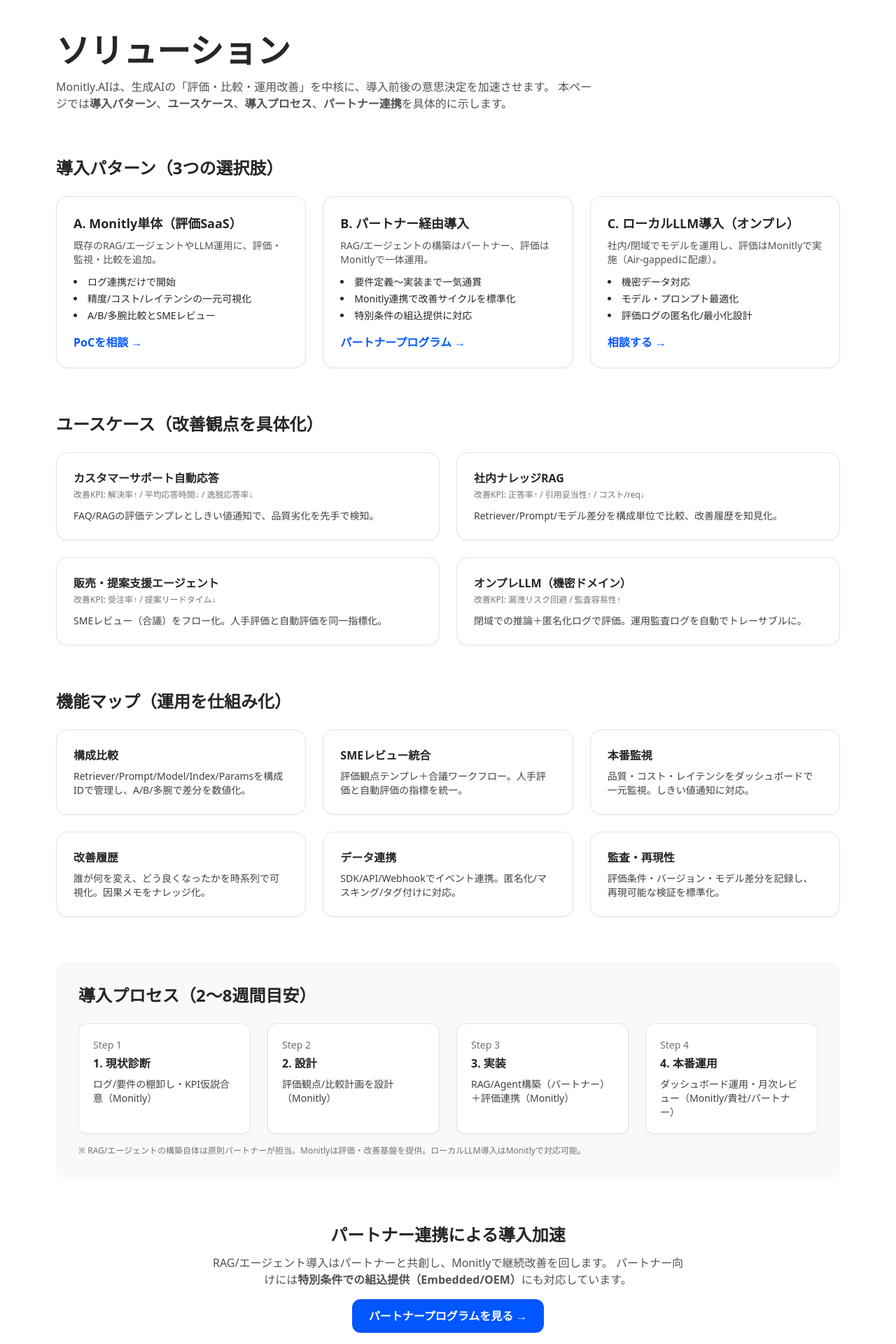
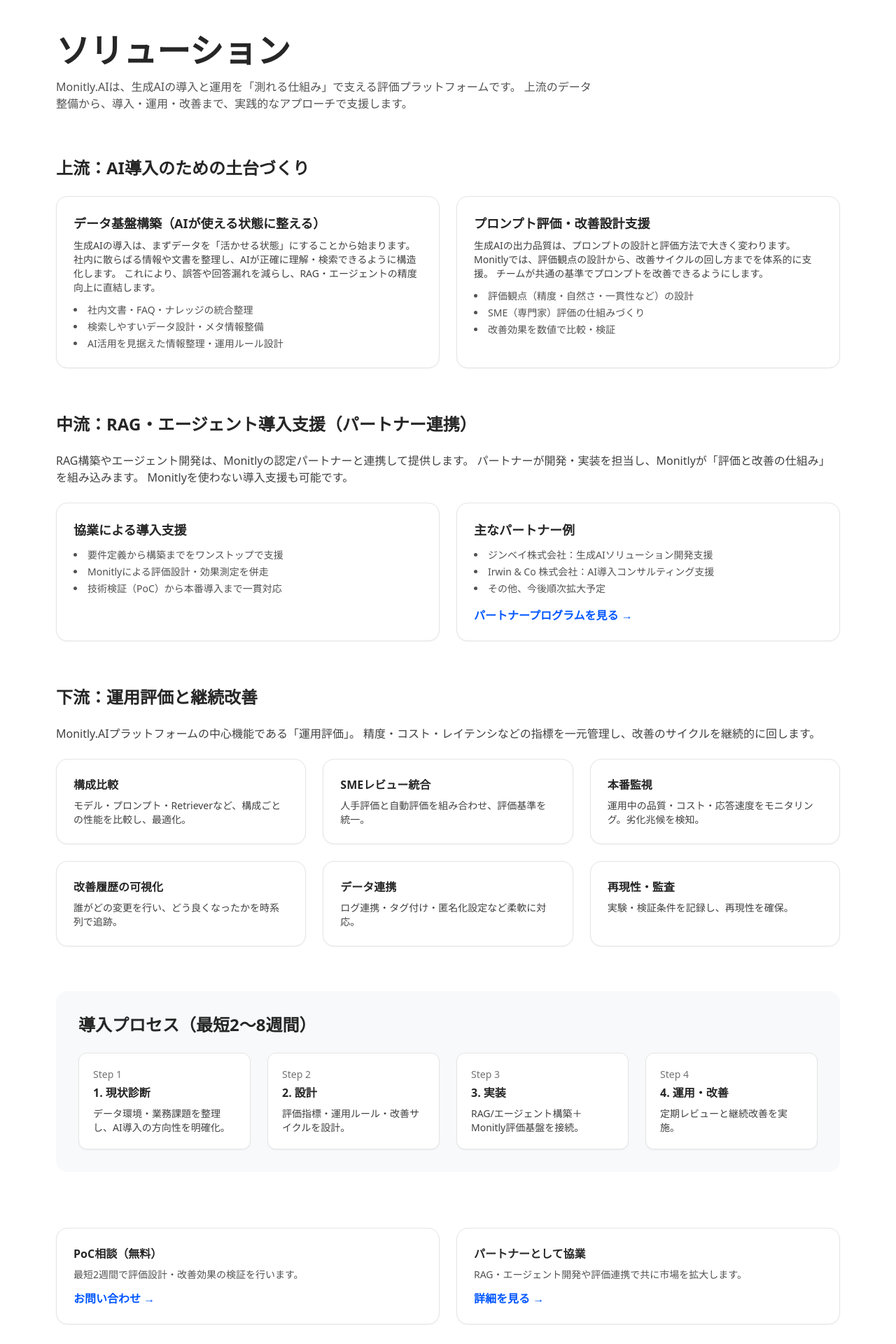
Before and after one commit to monitly-hioki/monitlyai-site, a Next.js app: page /solutions in a window 1280 px wide. Shown: the part 140-2060 px from the top of the page at 70% size. Built offline with nearby package versions, Linux system fonts and the light colour scheme.

Commit message:
feat(solutions): データ基盤整備とプロンプト改善支援を上流工程として追加

```diff
--- a/app/solutions/page.tsx
+++ b/app/solutions/page.tsx
@@ -5,97 +5,92 @@
   return (
     <main className="py-16 md:py-24 bg-white text-neutral-800">
       <Container>
-        {/* Header */}
         <h1 className="text-4xl md:text-5xl font-bold mb-4">ソリューション</h1>
         <p className="text-neutral-600 max-w-3xl">
-          Monitly.AIは、生成AIの「評価・比較・運用改善」を中核に、導入前後の意思決定を加速させます。
-          本ページでは<strong>導入パターン</strong>、<strong>ユースケース</strong>、<strong>導入プロセス</strong>、<strong>パートナー連携</strong>を具体的に示します。
+          Monitly.AIは、生成AIの導入と運用を「測れる仕組み」で支える評価プラットフォームです。
+          上流のデータ整備から、導入・運用・改善まで、実践的なアプローチで支援します。
         </p>
 
-        {/* 導入パターン（比較） */}
+        {/* 上流：AI導入のための土台づくり */}
         <section className="mt-16">
-          <h2 className="text-2xl font-semibold mb-6">導入パターン（3つの選択肢）</h2>
-          <div className="grid md:grid-cols-3 gap-6">
-            {[
-              {
-                title: "A. Monitly単体（評価SaaS）",
-                desc: "既存のRAG/エージェントやLLM運用に、評価・監視・比較を追加。",
-                points: ["ログ連携だけで開始", "精度/コスト/レイテンシの一元可視化", "A/B/多腕比較とSMEレビュー"],
-                cta: { href: "/contact", label: "PoCを相談" },
-              },
-              {
-                title: "B. パートナー経由導入",
-                desc: "RAG/エージェントの構築はパートナー、評価はMonitlyで一体運用。",
-                points: ["要件定義〜実装まで一気通貫", "Monitly連携で改善サイクルを標準化", "特別条件の組込提供に対応"],
-                cta: { href: "/partners", label: "パートナープログラム" },
-              },
-              {
-                title: "C. ローカルLLM導入（オンプレ）",
-                desc: "社内/閉域でモデルを運用し、評価はMonitlyで実施（Air-gappedに配慮）。",
-                points: ["機密データ対応", "モデル・プロンプト最適化", "評価ログの匿名化/最小化設計"],
-                cta: { href: "/contact", label: "相談する" },
-              },
-            ].map((card, i) => (
-              <div key={i} className="rounded-2xl border border-neutral-200 bg-white p-6 shadow-sm">
-                <div className="text-lg font-semibold">{card.title}</div>
-                <p className="mt-2 text-sm text-neutral-600">{card.desc}</p>
-                <ul className="mt-3 text-sm space-y-1 list-disc list-inside">
-                  {card.points.map((p, j) => <li key={j}>{p}</li>)}
-                </ul>
-                <Link href={card.cta.href} className="inline-block mt-4 text-[#0056FF] font-semibold">
-                  {card.cta.label} →
-                </Link>
-              </div>
-            ))}
+          <h2 className="text-2xl font-semibold mb-6">上流：AI導入のための土台づくり</h2>
+          <div className="grid md:grid-cols-2 gap-6">
+            <div className="rounded-2xl border border-neutral-200 bg-white p-6 shadow-sm">
+              <div className="font-semibold text-lg">データ基盤構築（AIが使える状態に整える）</div>
+              <p className="mt-2 text-sm text-neutral-700">
+                生成AIの導入は、まずデータを「活かせる状態」にすることから始まります。
+                社内に散らばる情報や文書を整理し、AIが正確に理解・検索できるように構造化します。
+                これにより、誤答や回答漏れを減らし、RAG・エージェントの精度向上に直結します。
+              </p>
+              <ul className="mt-3 text-sm list-disc list-inside text-neutral-600 space-y-1">
+                <li>社内文書・FAQ・ナレッジの統合整理</li>
+                <li>検索しやすいデータ設計・メタ情報整備</li>
+                <li>AI活用を見据えた情報整理・運用ルール設計</li>
+              </ul>
+            </div>
+
+            <div className="rounded-2xl border border-neutral-200 bg-white p-6 shadow-sm">
+              <div className="font-semibold text-lg">プロンプト評価・改善設計支援</div>
+              <p className="mt-2 text-sm text-neutral-700">
+                生成AIの出力品質は、プロンプトの設計と評価方法で大きく変わります。
+                Monitlyでは、評価観点の設計から、改善サイクルの回し方までを体系的に支援。
+                チームが共通の基準でプロンプトを改善できるようにします。
+              </p>
+              <ul className="mt-3 text-sm list-disc list-inside text-neutral-600 space-y-1">
+                <li>評価観点（精度・自然さ・一貫性など）の設計</li>
+                <li>SME（専門家）評価の仕組みづくり</li>
+                <li>改善効果を数値で比較・検証</li>
+              </ul>
+            </div>
           </div>
         </section>
 
-        {/* ユースケース（重複回避して深掘り） */}
+        {/* 中流：RAG・エージェント導入支援 */}
         <section className="mt-16">
-          <h2 className="text-2xl font-semibold mb-6">ユースケース（改善観点を具体化）</h2>
+          <h2 className="text-2xl font-semibold mb-6">中流：RAG・エージェント導入支援（パートナー連携）</h2>
+          <p className="text-neutral-700 mb-6">
+            RAG構築やエージェント開発は、Monitlyの認定パートナーと連携して提供します。
+            パートナーが開発・実装を担当し、Monitlyが「評価と改善の仕組み」を組み込みます。
+            Monitlyを使わない導入支援も可能です。
+          </p>
           <div className="grid md:grid-cols-2 gap-6">
-            {[
-              {
-                title: "カスタマーサポート自動応答",
-                kpi: ["解決率↑", "平均応答時間↓", "逸脱応答率↓"],
-                desc: "FAQ/RAGの評価テンプレとしきい値通知で、品質劣化を先手で検知。",
-              },
-              {
-                title: "社内ナレッジRAG",
-                kpi: ["正答率↑", "引用妥当性↑", "コスト/req↓"],
-                desc: "Retriever/Prompt/モデル差分を構成単位で比較、改善履歴を知見化。",
-              },
-              {
-                title: "販売・提案支援エージェント",
-                kpi: ["受注率↑", "提案リードタイム↓"],
-                desc: "SMEレビュー（合議）をフロー化。人手評価と自動評価を同一指標化。",
-              },
-              {
-                title: "オンプレLLM（機密ドメイン）",
-                kpi: ["漏洩リスク回避", "監査容易性↑"],
-                desc: "閉域での推論＋匿名化ログで評価。運用監査ログを自動でトレーサブルに。",
-              },
-            ].map((u, i) => (
-              <div key={i} className="rounded-2xl border border-neutral-200 bg-white p-6 shadow-sm">
-                <div className="font-semibold">{u.title}</div>
-                <div className="text-xs text-neutral-500 mt-1">改善KPI: {u.kpi.join(" / ")}</div>
-                <p className="mt-3 text-sm text-neutral-700">{u.desc}</p>
-              </div>
-            ))}
+            <div className="rounded-2xl border border-neutral-200 bg-white p-6 shadow-sm">
+              <div className="font-semibold text-lg">協業による導入支援</div>
+              <ul className="mt-3 text-sm list-disc list-inside text-neutral-600 space-y-1">
+                <li>要件定義から構築までをワンストップで支援</li>
+                <li>Monitlyによる評価設計・効果測定を併走</li>
+                <li>技術検証（PoC）から本番導入まで一貫対応</li>
+              </ul>
+            </div>
+            <div className="rounded-2xl border border-neutral-200 bg-white p-6 shadow-sm">
+              <div className="font-semibold text-lg">主なパートナー例</div>
+              <ul className="mt-3 text-sm list-disc list-inside text-neutral-600 space-y-1">
+                <li>ジンベイ株式会社：生成AIソリューション開発支援</li>
+                <li>Irwin & Co 株式会社：AI導入コンサルティング支援</li>
+                <li>その他、今後順次拡大予定</li>
+              </ul>
+              <Link href="/partners" className="inline-block mt-4 text-[#0056FF] font-semibold">
+                パートナープログラムを見る →
+              </Link>
+            </div>
           </div>
         </section>
 
-        {/* 機能マップ（TOPと被らない粒度） */}
+        {/* 下流：運用評価・継続改善 */}
         <section className="mt-16">
-          <h2 className="text-2xl font-semibold mb-6">機能マップ（運用を仕組み化）</h2>
+          <h2 className="text-2xl font-semibold mb-6">下流：運用評価と継続改善</h2>
+          <p className="text-neutral-700 mb-6">
+            Monitly.AIプラットフォームの中心機能である「運用評価」。
+            精度・コスト・レイテンシなどの指標を一元管理し、改善のサイクルを継続的に回します。
+          </p>
           <div className="grid md:grid-cols-3 gap-6">
             {[
-              ["構成比較", "Retriever/Prompt/Model/Index/Paramsを構成IDで管理し、A/B/多腕で差分を数値化。"],
-              ["SMEレビュー統合", "評価観点テンプレ＋合議ワークフロー。人手評価と自動評価の指標を統一。"],
-              ["本番監視", "品質・コスト・レイテンシをダッシュボードで一元監視。しきい値通知に対応。"],
-              ["改善履歴", "誰が何を変え、どう良くなったかを時系列で可視化。因果メモをナレッジ化。"],
-              ["データ連携", "SDK/API/Webhookでイベント連携。匿名化/マスキング/タグ付けに対応。"],
-              ["監査・再現性", "評価条件・バージョン・モデル差分を記録し、再現可能な検証を標準化。"],
+              ["構成比較", "モデル・プロンプト・Retrieverなど、構成ごとの性能を比較し、最適化。"],
+              ["SMEレビュー統合", "人手評価と自動評価を組み合わせ、評価基準を統一。"],
+              ["本番監視", "運用中の品質・コスト・応答速度をモニタリング。劣化兆候を検知。"],
+              ["改善履歴の可視化", "誰がどの変更を行い、どう良くなったかを時系列で追跡。"],
+              ["データ連携", "ログ連携・タグ付け・匿名化設定など柔軟に対応。"],
+              ["再現性・監査", "実験・検証条件を記録し、再現性を確保。"],
             ].map(([t, d], i) => (
               <div key={i} className="rounded-2xl border border-neutral-200 bg-white p-6 shadow-sm">
                 <div className="font-semibold">{t}</div>
@@ -105,15 +100,15 @@
           </div>
         </section>
 
-        {/* 導入プロセス（責任分界も明示） */}
+        {/* 導入プロセス */}
         <section className="mt-16 bg-[#F7F9FA] rounded-2xl p-8">
-          <h2 className="text-2xl font-semibold mb-6">導入プロセス（2〜8週間目安）</h2>
+          <h2 className="text-2xl font-semibold mb-6">導入プロセス（最短2〜8週間）</h2>
           <div className="grid md:grid-cols-4 gap-6">
             {[
-              ["1. 現状診断", "ログ/要件の棚卸し・KPI仮説合意（Monitly）"],
-              ["2. 設計", "評価観点/比較計画を設計（Monitly）"],
-              ["3. 実装", "RAG/Agent構築（パートナー）＋評価連携（Monitly）"],
-              ["4. 本番運用", "ダッシュボード運用・月次レビュー（Monitly/貴社/パートナー）"],
+              ["1. 現状診断", "データ環境・業務課題を整理し、AI導入の方向性を明確化。"],
+              ["2. 設計", "評価指標・運用ルール・改善サイクルを設計。"],
+              ["3. 実装", "RAG/エージェント構築＋Monitly評価基盤を接続。"],
+              ["4. 運用・改善", "定期レビューと継続改善を実施。"],
             ].map(([t, d], i) => (
               <div key={i} className="rounded-xl border border-neutral-200 bg-white p-5 shadow-sm">
                 <div className="text-sm text-neutral-500">Step {i + 1}</div>
@@ -122,37 +117,27 @@
               </div>
             ))}
           </div>
-          <p className="mt-4 text-xs text-neutral-500">
-            ※ RAG/エージェントの構築自体は原則パートナーが担当。Monitlyは評価・改善基盤を提供。ローカルLLM導入はMonitlyで対応可能。
-          </p>
-        </section>
-
-        {/* パートナー連携（詳細は /partners ） */}
-        <section className="mt-16 text-center">
-          <h2 className="text-2xl font-semibold mb-3">パートナー連携による導入加速</h2>
-          <p className="text-neutral-600 max-w-2xl mx-auto">
-            RAG/エージェント導入はパートナーと共創し、Monitlyで継続改善を回します。
-            パートナー向けには<strong>特別条件での組込提供（Embedded/OEM）</strong>にも対応しています。
-          </p>
-          <Link
-            href="/partners"
-            className="inline-block mt-4 bg-[#0056FF] text-white px-6 py-3 rounded-xl font-semibold"
-          >
-            パートナープログラムを見る →
-          </Link>
         </section>
 
         {/* CTA */}
         <section className="mt-20 grid md:grid-cols-2 gap-6">
           <div className="rounded-2xl border border-neutral-200 bg-white p-6 shadow-sm">
             <div className="font-semibold">PoC相談（無料）</div>
-            <p className="mt-2 text-neutral-600 text-sm">評価テンプレとログ連携で、最短2週間の効果検証。</p>
-            <Link href="/contact" className="inline-block mt-3 text-[#0056FF] font-semibold">お問い合わせ →</Link>
+            <p className="mt-2 text-neutral-600 text-sm">
+              最短2週間で評価設計・改善効果の検証を行います。
+            </p>
+            <Link href="/contact" className="inline-block mt-3 text-[#0056FF] font-semibold">
+              お問い合わせ →
+            </Link>
           </div>
           <div className="rounded-2xl border border-neutral-200 bg-white p-6 shadow-sm">
             <div className="font-semibold">パートナーとして協業</div>
-            <p className="mt-2 text-neutral-600 text-sm">RAG/Agent構築やOEM組込で共に市場を拡大。</p>
-            <Link href="/partners" className="inline-block mt-3 text-[#0056FF] font-semibold">詳細を見る →</Link>
+            <p className="mt-2 text-neutral-600 text-sm">
+              RAG・エージェント開発や評価連携で共に市場を拡大します。
+            </p>
+            <Link href="/partners" className="inline-block mt-3 text-[#0056FF] font-semibold">
+              詳細を見る →
+            </Link>
           </div>
         </section>
       </Container>
```
